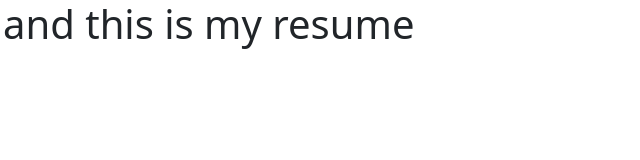
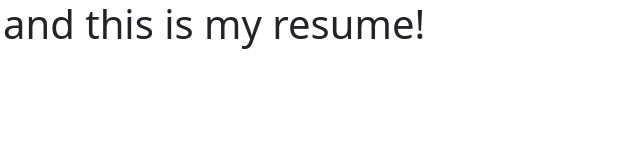
Before and after one commit to abdulqaderpatel/abdulqaderpatel.github.io, a plain HTML site: page index.html in a window 1280 px wide. Shown: the full height of the page, 630-1270 px from the left. Drawn offline with nearby package versions, Linux system fonts and the light colour scheme.

Commit message:
timepass

```diff
--- a/index.html
+++ b/index.html
@@ -7,6 +7,6 @@
     <title>Document</title>
 </head>
 <body>
-    <h1>Hello everyone I am Abdul Qader and this is my resume</h1>
+    <h1>Hello everyone I am Abdul Qader and this is my resume!</h1>
 </body>
 </html>
```
